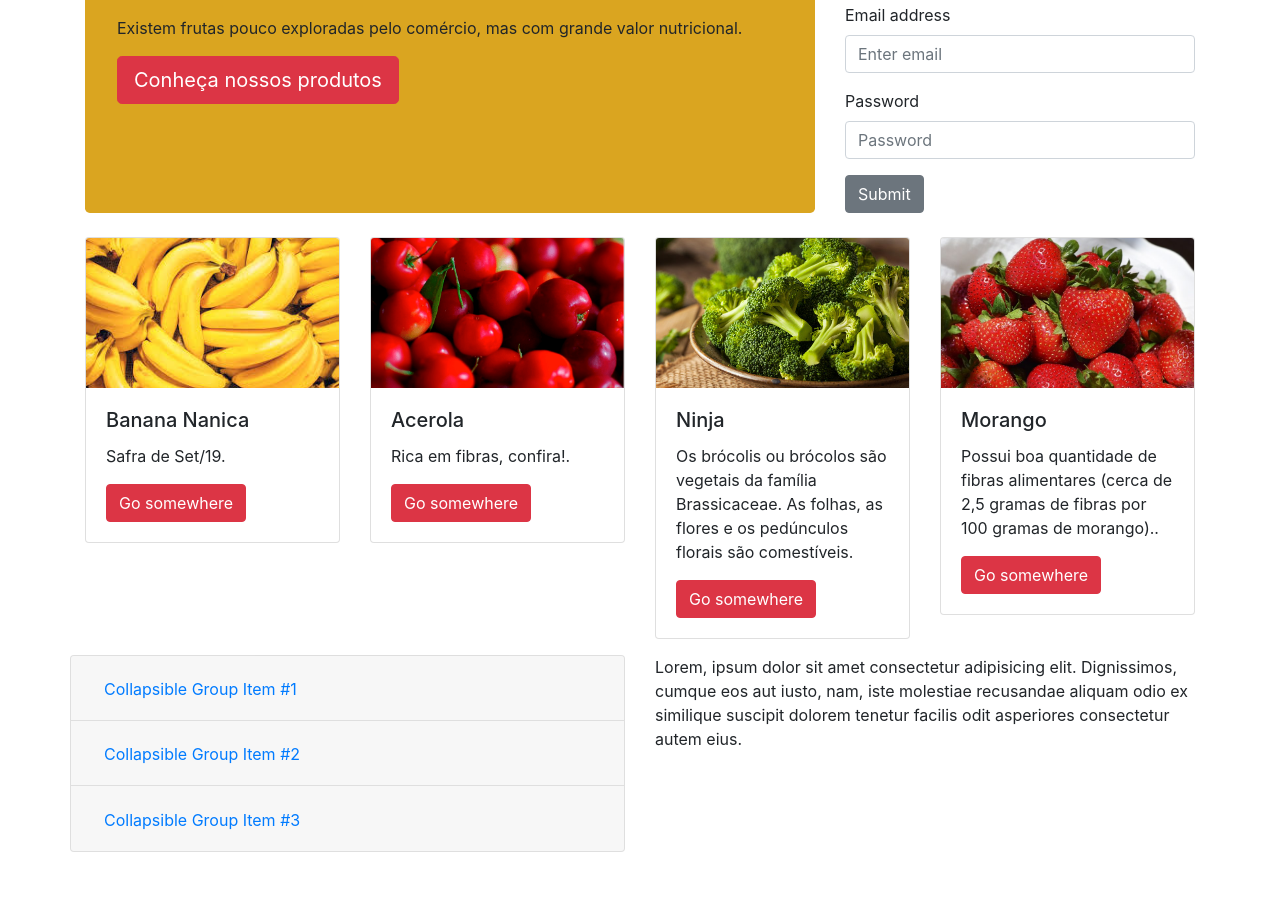
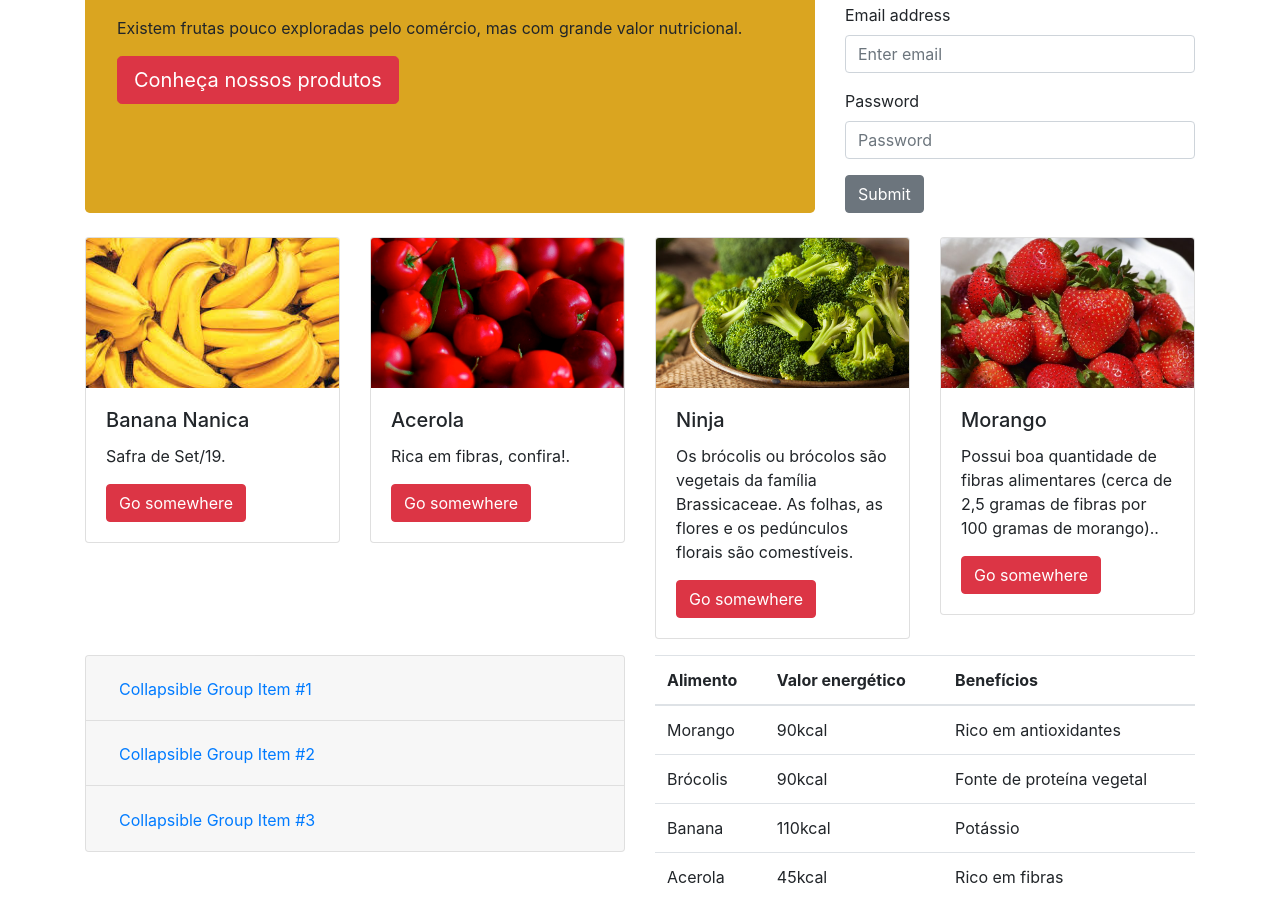
Before and after one commit to mari0611/Org-nicos, a plain HTML site: page index.html in a window 1280 px wide. Shown: the part 806-1727 px from the top of the page. Before the commit the page ends 1674 px from the top, so only its background shows below. Drawn offline with nearby package versions, Linux system fonts and the light colour scheme.

Commit message:
Inserção de tabela nutricional

```diff
--- a/index.html
+++ b/index.html
@@ -198,6 +198,9 @@
 
             </div>
 
+
+
+        </div>
         <div class="row my-3">
             <div class="col-md-6">
                 <div class="accordion" id="accordionExample">
@@ -217,8 +220,8 @@
                                 3 wolf moon tempor, sunt aliqua put a bird on it squid single-origin coffee nulla assumenda
                                 shoreditch et. Nihil anim keffiyeh helvetica, craft beer labore wes anderson cred nesciunt
                                 sapiente ea proident. Ad vegan excepteur butcher vice lomo. Leggings occaecat craft beer
-                                    farm-to-table, raw denim aesthetic synth nesciunt you probably haven't heard of them
-                                    accusamus labore sustainable VHS.
+                                farm-to-table, raw denim aesthetic synth nesciunt you probably haven't heard of them accusamus
+                                labore sustainable VHS.
                             </div>
                         </div>
                     </div>
@@ -238,8 +241,8 @@
                                 3 wolf moon tempor, sunt aliqua put a bird on it squid single-origin coffee nulla assumenda
                                 shoreditch et. Nihil anim keffiyeh helvetica, craft beer labore wes anderson cred nesciunt
                                 sapiente ea proident. Ad vegan excepteur butcher vice lomo. Leggings occaecat craft beer
-                                    farm-to-table, raw denim aesthetic synth nesciunt you probably haven't heard of them
-                                    accusamus labore sustainable VHS.
+                                farm-to-table, raw denim aesthetic synth nesciunt you probably haven't heard of them accusamus
+                                labore sustainable VHS.
                             </div>
                         </div>
                     </div>
@@ -259,22 +262,55 @@
                                 3 wolf moon tempor, sunt aliqua put a bird on it squid single-origin coffee nulla assumenda
                                 shoreditch et. Nihil anim keffiyeh helvetica, craft beer labore wes anderson cred nesciunt
                                 sapiente ea proident. Ad vegan excepteur butcher vice lomo. Leggings occaecat craft beer
-                                    farm-to-table, raw denim aesthetic synth nesciunt you probably haven't heard of them
-                                    accusamus labore sustainable VHS.
+                                farm-to-table, raw denim aesthetic synth nesciunt you probably haven't heard of them accusamus
+                                labore sustainable VHS.
                             </div>
                         </div>
                     </div>
                 </div>
             </div>
-                <div class="col-md-6">Lorem, ipsum dolor sit amet consectetur adipisicing elit. Dignissimos, cumque eos aut iusto, nam, iste molestiae
-                    recusandae aliquam odio ex similique suscipit dolorem tenetur facilis odit asperiores consectetur autem
-                    eius.</div>
+            <div class="col-md-6">
+                <table class="table">
+
+                    <thead>
+                        <tr>
+                            <th>Alimento</th>
+                            <th>Valor energético</th>
+                            <th>Benefícios</th>
+                        </tr>
+                    </thead>
+
+
+
+                    <tbody>
+
+                        <tr>
+                            <td>Morango</td>
+                            <td>90kcal</td>
+                            <td>Rico em antioxidantes</td>
+                        </tr>
+                        <tr>
+                            <td>Brócolis</td>
+                            <td>90kcal</td>
+                            <td>Fonte de proteína vegetal</td>
+                        </tr>
+                        <tr>
+                            <td>Banana</td>
+                            <td>110kcal</td>
+                            <td>Potássio</td>
+                        </tr>
+                        <tr>
+                            <td>Acerola</td>
+                            <td>45kcal</td>
+                            <td>Rico em fibras</td>
+                        </tr>
+                    </tbody>
+
+                </table>
+            </div>
         </div>
 
-
     </div>
-
-
 
 
 
```
Lines whose indentation alone changed are shown as unchanged.
